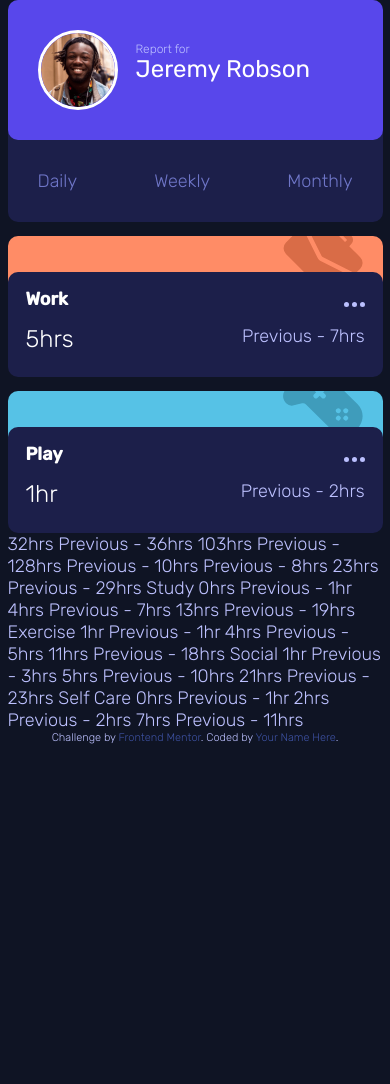
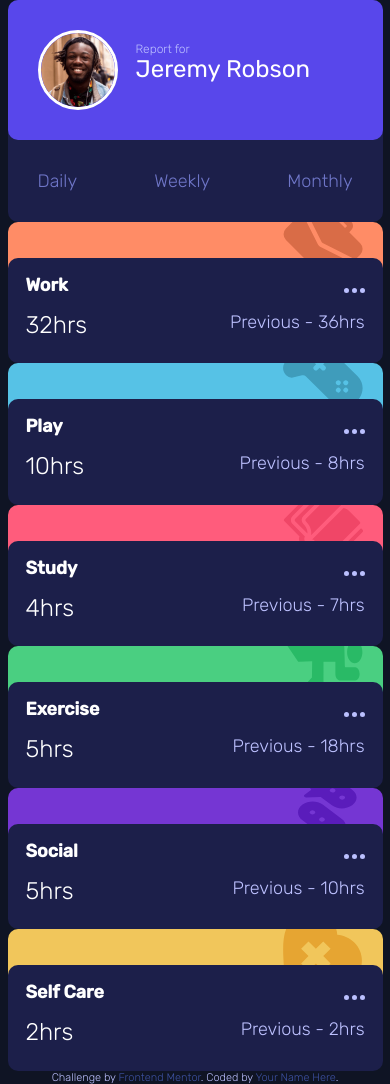
Before and after one commit to nuforge/time-tracking-dashboard, a website: page index.html in a window 390 px wide. Before the commit the page ends 844 px from the top, so only its background shows below. Drawn offline with nearby package versions, Linux system fonts and the light colour scheme; files that its build step writes are made by us from their sources.

Commit message:
CSS Grid responsiveness

```diff
--- a/app/scss/components/card.scss
+++ b/app/scss/components/card.scss
@@ -1,7 +1,7 @@
 @use "../utils/" as *;
 
 .card {
-    margin-top: rem(50);
+    margin-top: rem(36);
     padding: rem(18);
 
     background: var(--dark-blue);
@@ -23,11 +23,19 @@
         font-size: rem(24);
         font-weight: 300;
         color: var(--white);
+        @include breakpoint(large) {
+          font-size: rem(36);
+          margin-bottom: rem(18);
+        }
     }
 
     &__previous {
+        justify-self: end;
 
-        justify-self: end;
+        @include breakpoint(large) {
+          justify-self: start;
+          grid-row: start/end;
+        }
     }
 
     &--work::before {
@@ -37,6 +45,22 @@
     &--play::before {
         background: var(--soft-blue);
         background-image: url('../images/icon-play.svg');
+    }
+    &--study::before {
+        background: var(--light-red);
+        background-image: url('../images/icon-study.svg');
+    }
+    &--exercise::before {
+        background: var(--lime-green);
+        background-image: url('../images/icon-exercise.svg');
+    }
+    &--social::before {
+        background: var(--violet);
+        background-image: url('../images/icon-social.svg');
+    }
+    &--self-care::before {
+        background: var(--soft-orange);
+        background-image: url('../images/icon-self-care.svg');
     }
 
     &::before {
--- a/app/scss/components/main.scss
+++ b/app/scss/components/main.scss
@@ -1,4 +1,15 @@
+@use "../utils/" as *;
+
 .main {
-    display: grid;
 
+    @include breakpoint(large) {
+      display: grid;
+
+      grid-template-columns: repeat(4, 1fr);
+      grid-template-rows: 1fr 1fr;
+      gap: rem(18);
+
+      .side {
+      }
+    }
 }
--- a/app/scss/components/nav.scss
+++ b/app/scss/components/nav.scss
@@ -17,4 +17,5 @@ nav {
     a:hover {
         color: var(--pale-blue);
     }
+
 }
--- a/app/scss/components/side.scss
+++ b/app/scss/components/side.scss
@@ -7,6 +7,7 @@
 .side {
     background: var(--dark-blue);
     border-radius: var(--border-radius);
+    grid-row: 1 / end;
 
     &__profile {
         display: flex;
@@ -15,6 +16,10 @@
         padding: rem(30);
         align-items: center;
         gap: rem(18);
+        @include breakpoint(large) {
+          align-items: start;
+          flex-direction: column;
+        }
     }
 
     &__image {
--- a/index.html
+++ b/index.html
@@ -32,7 +32,7 @@
       <div class="side__navigation">
         <nav>
           <a href="#">Daily</a>
-          <a href="#">Weekly</a>
+          <a href="#" active >Weekly</a>
           <a href="#">Monthly</a>
         </nav>
       </div>
@@ -41,62 +41,46 @@
     <section class="card card--work">
       <h2>Work</h2>
       <div class="card__icon"><img src="/images/icon-ellipsis.svg" alt="ellipsis" /></div>
-      <div class="card__hours">5hrs</div> <!-- daily -->
-      <div class="card__previous">Previous - 7hrs</div> <!-- daily -->
+      <div class="card__hours">32hrs</div> <!-- daily -->
+      <div class="card__previous">Previous - 36hrs</div> <!-- daily -->
     </section>
 
     <section class="card card--play">
       <h2>Play</h2>
       <div class="card__icon"><img src="/images/icon-ellipsis.svg" alt="ellipsis" /></div>
-      <div class="card__hours">1hr</div> <!-- daily -->
-      <div class="card__previous">Previous - 2hrs</div> <!-- daily -->
+      <div class="card__hours">10hrs</div> <!-- weekly -->
+      <div class="card__previous">Previous - 8hrs</div> <!-- weekly -->
     </section>
 
-    32hrs <!-- weekly -->
-    Previous - 36hrs <!-- weekly -->
-    103hrs <!-- monthly -->
-    Previous - 128hrs <!-- monthly -->
+    <section class="card card--study">
+      <h2>Study</h2>
+      <div class="card__icon"><img src="/images/icon-ellipsis.svg" alt="ellipsis" /></div>
+      <div class="card__hours">4hrs</div> <!-- weekly -->
+      <div class="card__previous">Previous - 7hrs</div> <!-- weekly -->
+    </section>
+
+    <section class="card card--exercise">
+      <h2>Exercise</h2>
+      <div class="card__icon"><img src="/images/icon-ellipsis.svg" alt="ellipsis" /></div>
+      <div class="card__hours">5hrs</div> <!-- weekly -->
+      <div class="card__previous">Previous - 18hrs</div> <!-- weekly -->
+    </section>
+
+    <section class="card card--social">
+      <h2>Social</h2>
+      <div class="card__icon"><img src="/images/icon-ellipsis.svg" alt="ellipsis" /></div>
+      <div class="card__hours">5hrs</div> <!-- weekly -->
+      <div class="card__previous">Previous - 10hrs</div> <!-- weekly -->
+    </section>
+
+    <section class="card card--self-care">
+      <h2>Self Care</h2>
+      <div class="card__icon"><img src="/images/icon-ellipsis.svg" alt="ellipsis" /></div>
+      <div class="card__hours">2hrs</div> <!-- weekly -->
+      <div class="card__previous">Previous - 2hrs</div> <!-- weekly -->
+    </section>
 
 
-
-     <!-- daily -->
-    Previous -  <!-- daily -->
-    10hrs <!-- weekly -->
-    Previous - 8hrs <!-- weekly -->
-    23hrs <!-- monthly -->
-    Previous - 29hrs <!-- monthly -->
-
-    Study
-    0hrs <!-- daily -->
-    Previous - 1hr <!-- daily -->
-    4hrs <!-- weekly -->
-    Previous - 7hrs <!-- weekly -->
-    13hrs <!-- monthly -->
-    Previous - 19hrs <!-- monthly -->
-
-    Exercise
-    1hr <!-- daily -->
-    Previous - 1hr <!-- daily -->
-    4hrs <!-- weekly -->
-    Previous - 5hrs <!-- weekly -->
-    11hrs <!-- monthly -->
-    Previous - 18hrs <!-- monthly -->
-
-    Social
-    1hr <!-- daily -->
-    Previous - 3hrs <!-- daily -->
-    5hrs <!-- weekly -->
-    Previous - 10hrs <!-- weekly -->
-    21hrs <!-- monthly -->
-    Previous - 23hrs <!-- monthly -->
-
-    Self Care
-    0hrs <!-- daily -->
-    Previous - 1hr <!-- daily -->
-    2hrs <!-- weekly -->
-    Previous - 2hrs <!-- weekly -->
-    7hrs <!-- monthly -->
-    Previous - 11hrs <!-- monthly -->
   </main>
 
   <div class="attribution">
```
Also changed, not shown: 1 other file.
